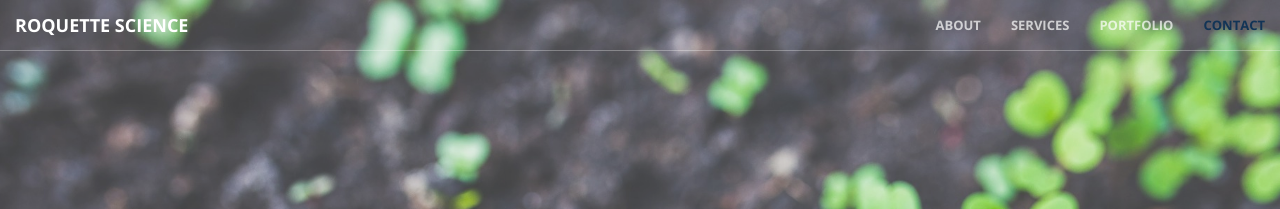
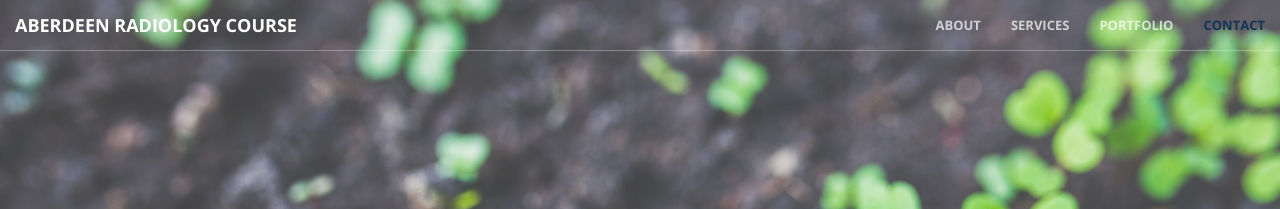
Before and after one commit to aberdeenradiology/aberdeenradiology.github.io, a Jekyll site: the page built from index.html, in a window 1280 px wide. Shown: the top 209 px of the page. Built offline with Jekyll 4.4.1, drawn with Linux system fonts in a browser that asks for light colours.

Commit message:
Update nav.html

```diff
--- a/_includes/nav.html
+++ b/_includes/nav.html
@@ -8,7 +8,7 @@
                 <span class="icon-bar"></span>
                 <span class="icon-bar"></span>
             </button>
-            <a class="navbar-brand page-scroll" href="#page-top">Roquette Science</a>
+            <a class="navbar-brand page-scroll" href="#page-top">{{site.title}}</a>
         </div>
 
         <!-- Collect the nav links, forms, and other content for toggling -->
```
